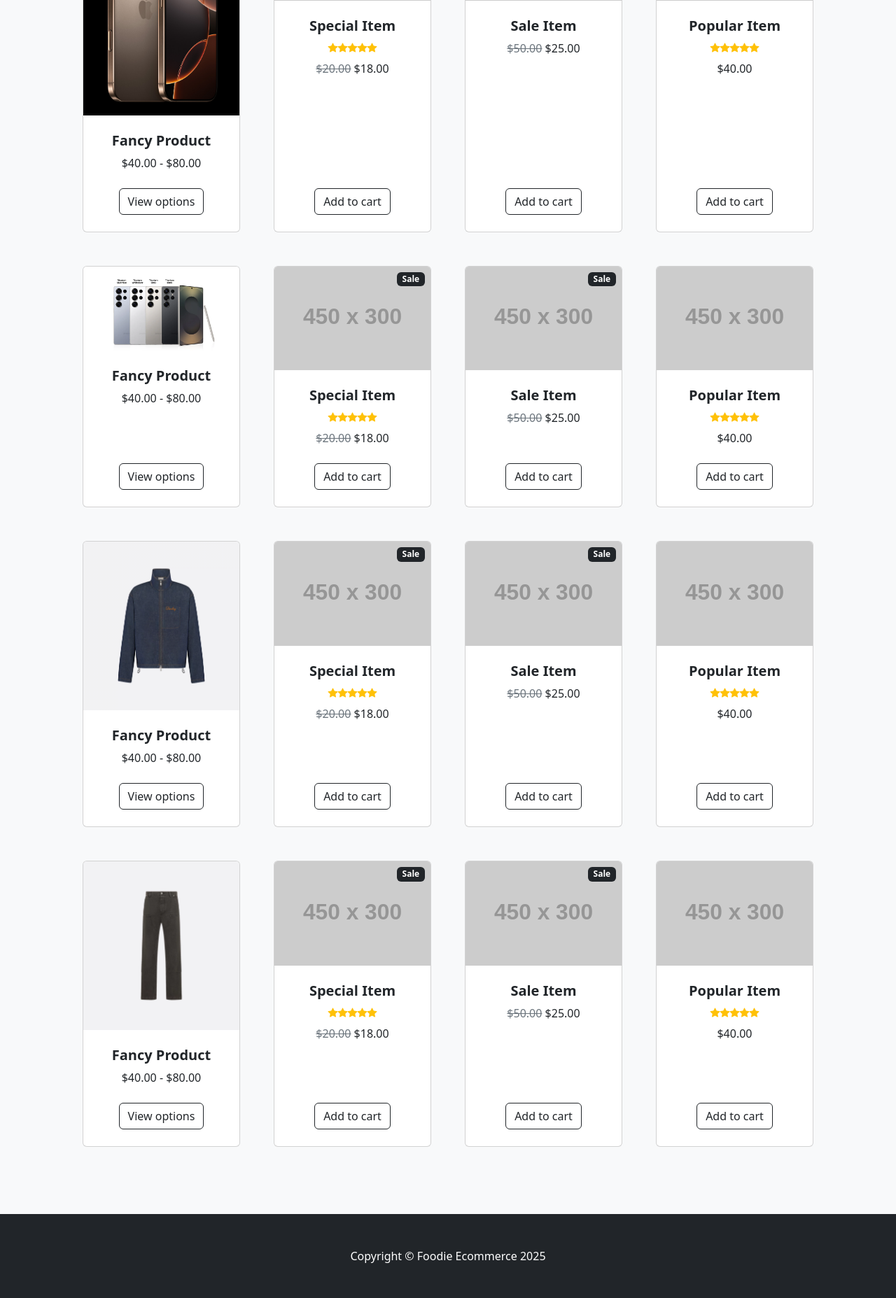
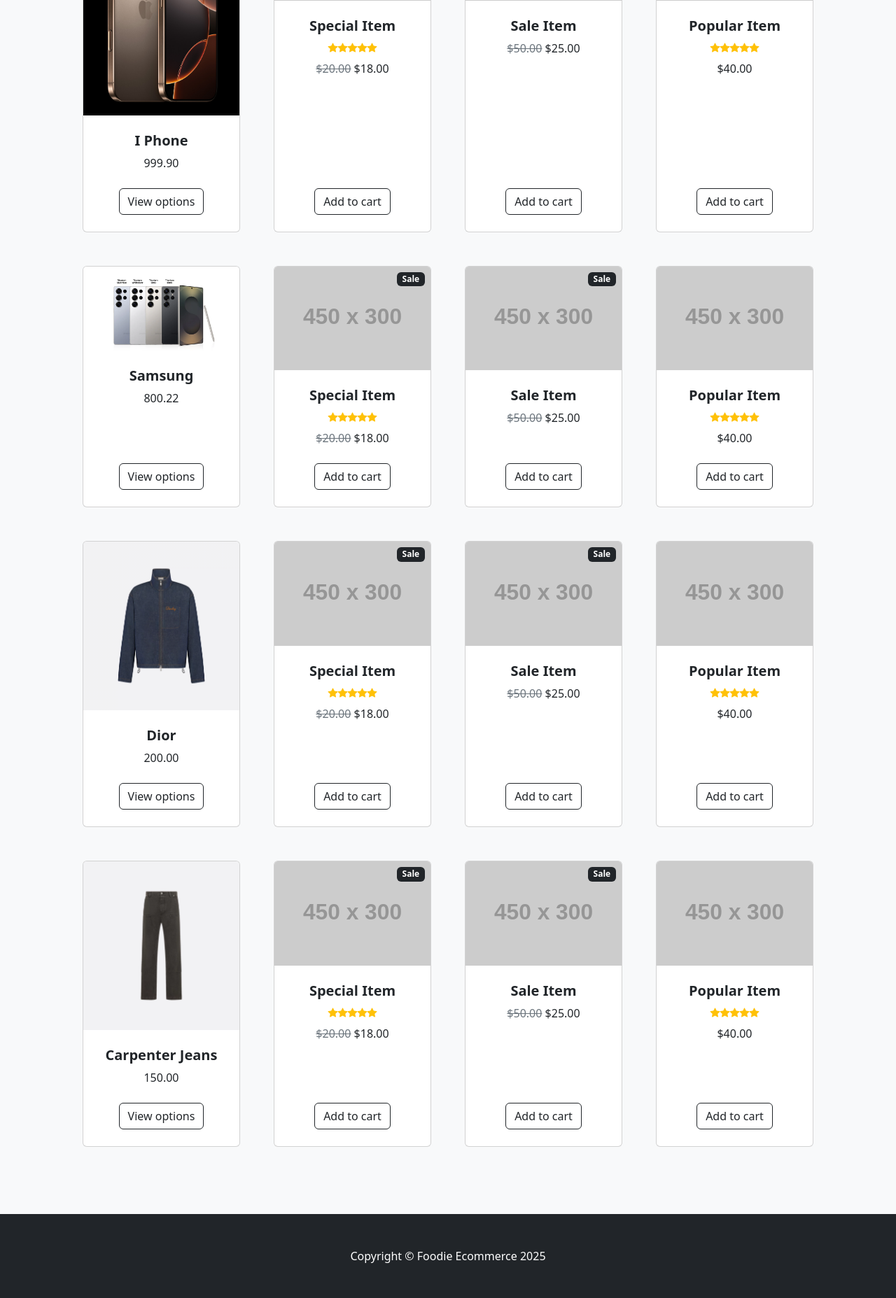
Before and after one commit to SuYeeMyatMoe/ecom, a Django app: page / in a window 1280 px wide. Shown: the part 1136-2991 px from the top of the page at 70% size. Run offline with Django 5.2, Linux system fonts and the light colour scheme; data comes from the database, SQL or seed files in the repository; grey boxes labelled with a size stand in for pictures from a placeholder-image service; some libraries are stand-ins or nearby versions.

Commit message:
product name and price

```diff
--- a/store/templates/home.html
+++ b/store/templates/home.html
@@ -140,9 +140,9 @@
               <div class="card-body p-4">
                 <div class="text-center">
                   <!-- Product name-->
-                  <h5 class="fw-bolder">Fancy Product</h5>
+                  <h5 class="fw-bolder">{{product.name}}</h5>
                   <!-- Product price-->
-                  $40.00 - $80.00
+                  {{product.price}}
                 </div>
               </div>
               <!-- Product actions-->
```
